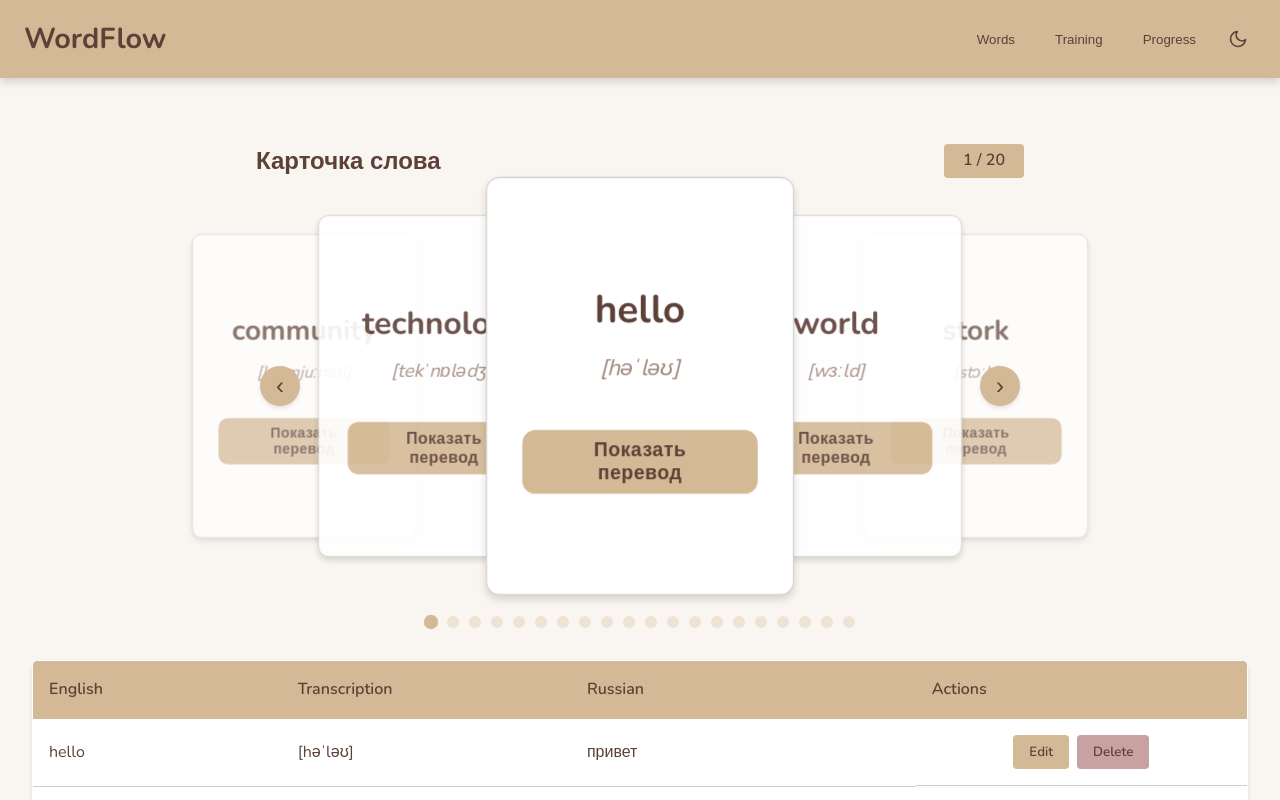
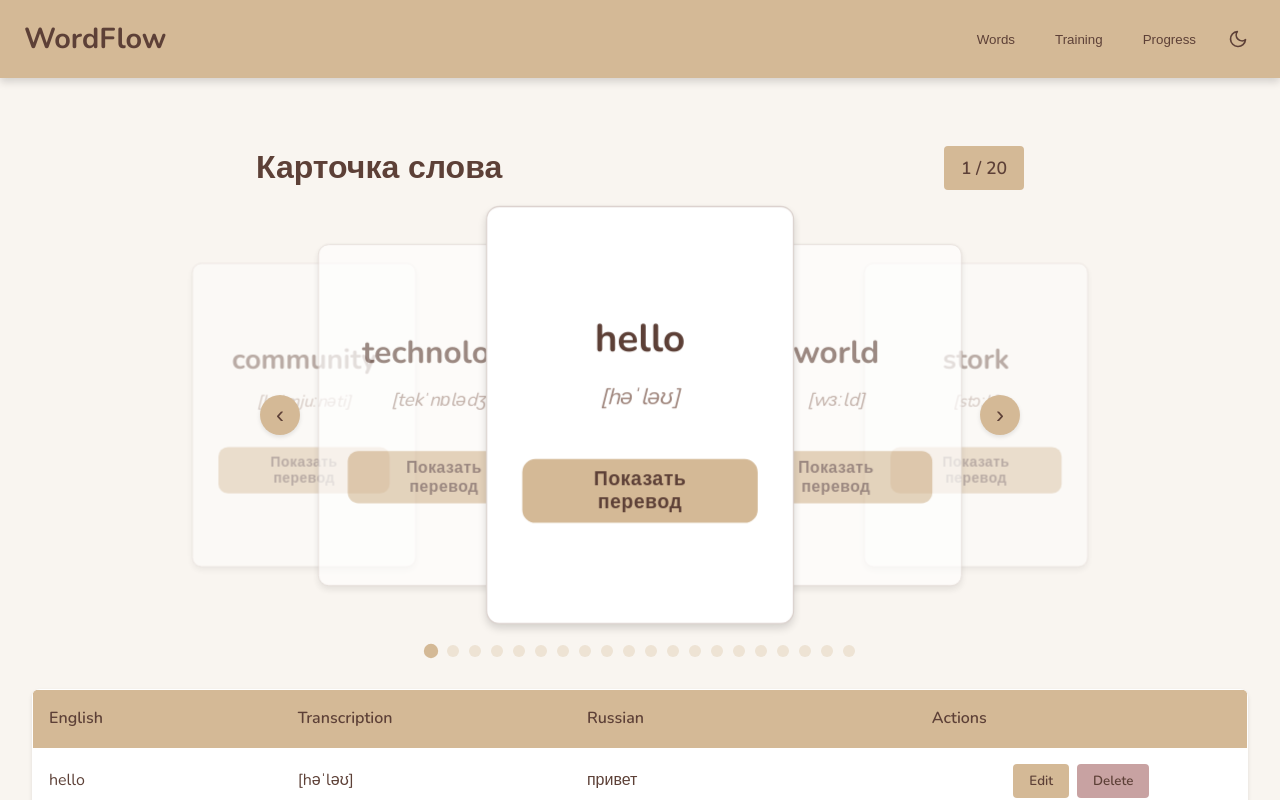
Before and after one commit to irinavladimirovna1307/english-flashcards, a React (Vite) app: page / in a window 1280 px wide. Shown: the top 800 px of the page. Built offline with nearby package versions, Linux system fonts and the light colour scheme.

Commit message:
changes to carousel styles

```diff
--- a/src/components/WordCard/WordCard.css
+++ b/src/components/WordCard/WordCard.css
@@ -2,7 +2,7 @@
   background-color: var(--card-bg);
   border-radius: var(--radius-lg);
   box-shadow: var(--shadow-md);
-  padding: 2rem; /* var(--spacing-xl) */
+  padding: var(--spacing-xl);
   transition: var(--transition);
   max-width: 31.25rem;
   margin: 0 auto;
@@ -27,14 +27,14 @@
 .english-word-text {
   font-size: 2.2rem;
   color: var(--text);
-  margin-bottom: 0.5rem; /* var(--spacing-sm) */
+  margin-bottom: var(--spacing-sm);
   font-weight: 700;
 }
 
 .transcription-text {
   font-size: 1.3rem;
   color: var(--text-light);
-  margin-bottom: 1.5rem; /* var(--spacing-lg) */
+  margin-bottom: var(--spacing-lg);
   font-style: italic;
 }
 
@@ -46,19 +46,19 @@
   font-size: 2rem;
   color: var(--secondary);
   font-weight: 600;
-  margin-bottom: 1rem; /* var(--spacing-md) */
+  margin-bottom: var(--spacing-md);
 }
 
 .translation-toggle-button {
   background-color: var(--primary);
   color: var(--text);
   border: none;
-  padding: 0.5rem 2rem; /* var(--spacing-sm) var(--spacing-xl) */
+  padding: var(--spacing-sm) var(--spacing-xl);
   border-radius: var(--radius-lg);
   cursor: pointer;
   font-size: 1.1rem;
   transition: var(--transition);
-  margin-top: 1rem; /* var(--spacing-md) */
+  margin-top: var(--spacing-md);
   font-weight: 600;
   letter-spacing: 0.03125rem;
 }
--- a/src/components/WordCarousel/WordCarousel.css
+++ b/src/components/WordCarousel/WordCarousel.css
@@ -8,18 +8,24 @@
   display: flex;
   justify-content: space-between;
   align-items: center;
-  margin-bottom: 1rem; /* var(--spacing-md) */
-  padding: 0 1rem; /* var(--spacing-md) */
+  margin-bottom: 2rem;
+  padding: 0 1rem;
+}
+
+.carousel-header h2 {
+  font-size: 2rem;
+  font-weight: 700;
+  color: var(--text);
 }
 
 .carousel-progress {
   background-color: var(--primary);
   color: var(--text);
-  padding: 0.25rem 0.5rem; /* var(--spacing-xs) var(--spacing-sm) */
-  border-radius: 0.25rem; /* var(--radius-sm) */
+  padding: 0.5rem 1rem;
+  border-radius: var(--radius-sm);
   font-weight: 600;
   min-width: 5rem;
-  font-size: 1rem;
+  font-size: 1.1rem;
 }
 
 .carousel-container {
@@ -55,25 +61,25 @@
 .carousel-card.left-2 {
   z-index: 1;
   transform: translateX(-170%) scale(0.8);
-  opacity: 0.7;
+  opacity: 0.4;
 }
 
 .carousel-card.left-1 {
   z-index: 5;
   transform: translateX(-120%) scale(0.9);
-  opacity: 0.9;
+  opacity: 0.6;
 }
 
 .carousel-card.right-1 {
   z-index: 5;
   transform: translateX(20%) scale(0.9);
-  opacity: 0.9;
+  opacity: 0.6;
 }
 
 .carousel-card.right-2 {
   z-index: 1;
   transform: translateX(70%) scale(0.8);
-  opacity: 0.7;
+  opacity: 0.4;
 }
 
 .carousel-card.hidden {
--- a/src/styles/variables.css
+++ b/src/styles/variables.css
@@ -26,20 +26,20 @@
   --error-dark: #b48e8e;
 
   /* Размеры */
-  --spacing-xs: 4px;
-  --spacing-sm: 8px;
-  --spacing-md: 16px;
-  --spacing-lg: 24px;
-  --spacing-xl: 32px;
+  --spacing-xs: 0.25rem; /* 4px */
+  --spacing-sm: 0.5rem; /* 8px */
+  --spacing-md: 1rem; /* 16px */
+  --spacing-lg: 1.5rem; /* 24px */
+  --spacing-xl: 2rem; /* 32px */
 
   /* Тени */
   --shadow-sm: 0 2px 4px rgba(0, 0, 0, 0.1);
   --shadow-md: 0 4px 8px rgba(0, 0, 0, 0.15);
 
   /* Радиусы */
-  --radius-sm: 4px;
-  --radius-md: 8px;
-  --radius-lg: 12px;
+  --radius-sm: 0.25rem; /* 4px */
+  --radius-md: 0.5rem; /* 8px */
+  --radius-lg: 0.75rem; /* 12px */
 
   /* Анимации */
   --transition: all 0.3s ease;
```
